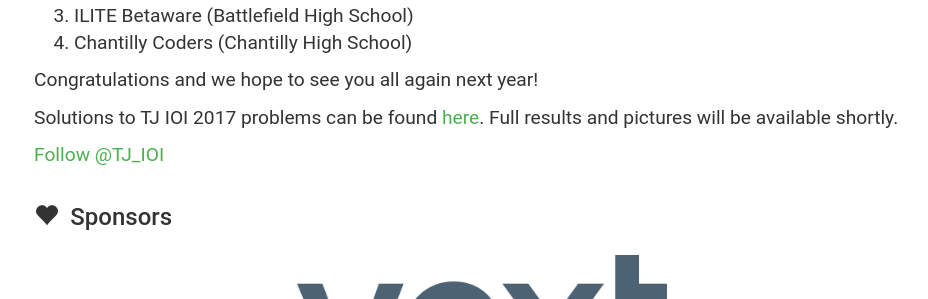
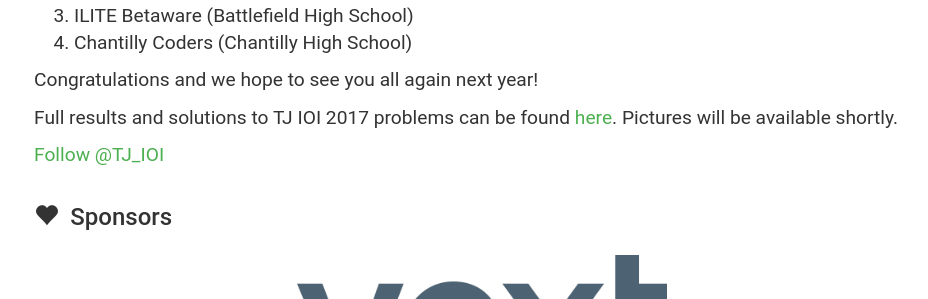
Before and after one commit to codeAligned/tjioi, a Jekyll site: the page built from index.html, in a window 1280 px wide and 900 px high, scrolled down 526 px. Shown: the part 154-453 px from the top of the window, without its empty margins (158-1086 px from the left). Built offline with Jekyll 4.4.1, drawn with Linux system fonts in a browser that asks for light colours; comment, search, counter and statistics services are not loaded.

```diff
--- a/index.html
+++ b/index.html
@@ -17,7 +17,7 @@ use_hero: true
     Congratulations and we hope to see you all again next year!
 </p>
 <p>
-    Solutions to TJ IOI 2017 problems can be found <a href="{{ '/contest/#tj-ioi-2017' | relative_url }}">here</a>.  Full results and pictures will be available shortly.
+    Full results and solutions to TJ IOI 2017 problems can be found <a href="{{ '/contest/#tj-ioi-2017' | relative_url }}">here</a>.  Pictures will be available shortly.
 </p>
 
 <!-- facebook like button -->
```
